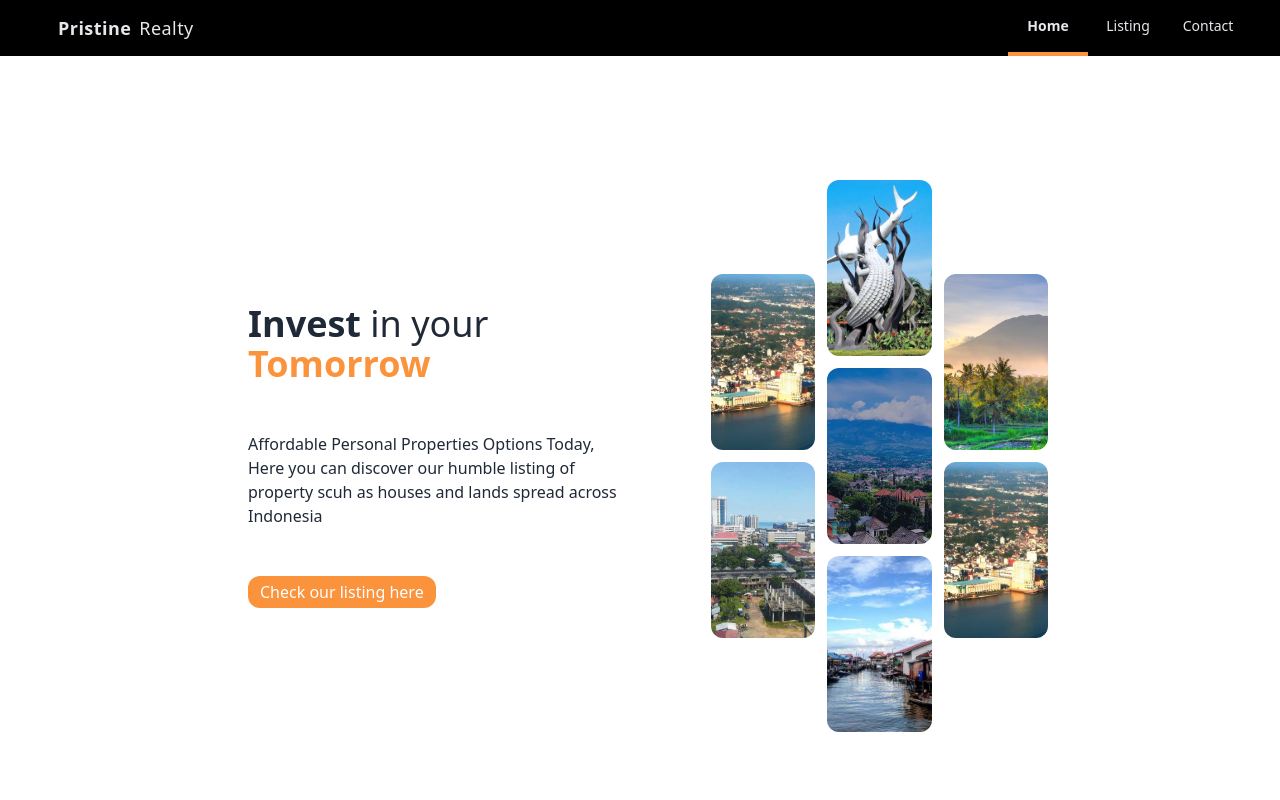
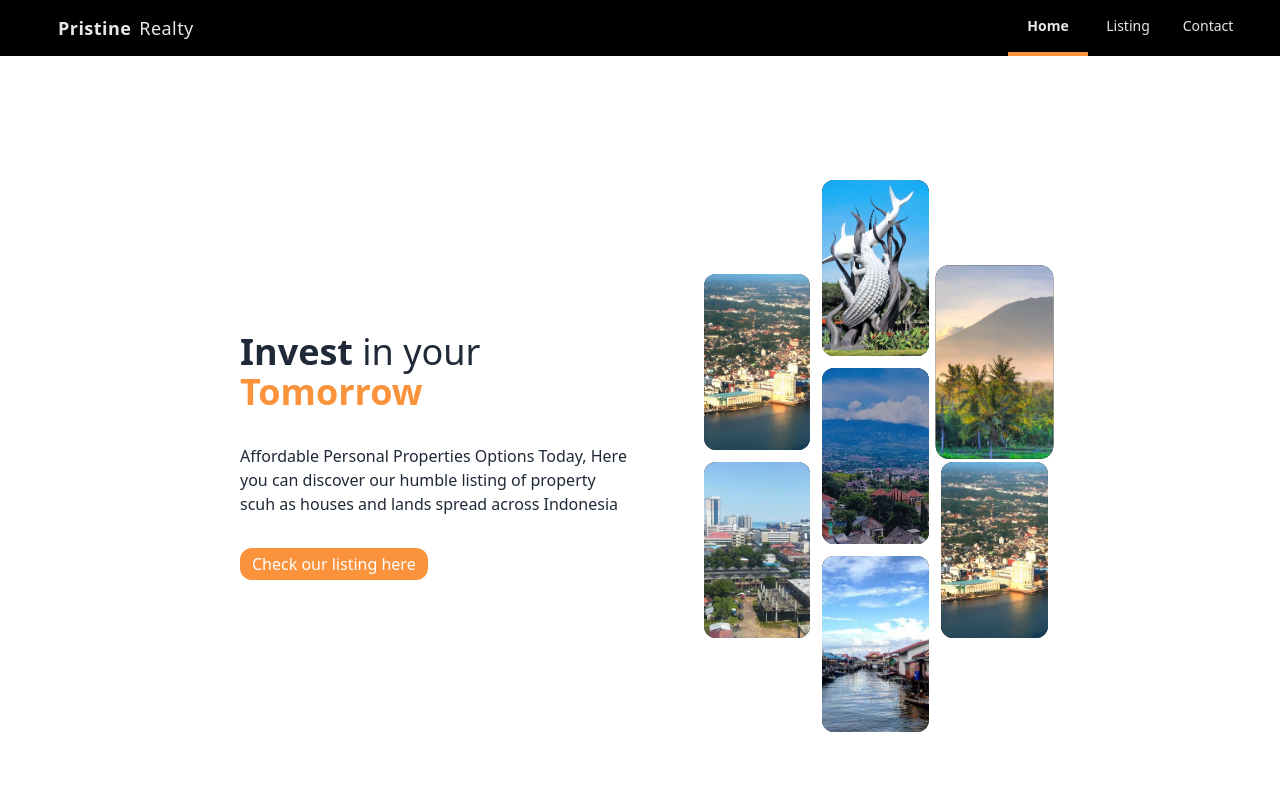
Before and after one commit to megatronhehe/realestate, a React (Vite) app: page / in a window 1280 px wide. Shown: the top 800 px of the page. Built offline with nearby package versions, Linux system fonts and the light colour scheme; data requests are answered from the project's data file; some icons are missing.

Commit message:
feature added: animated hero images

```diff
--- a/src/pages/Main/Hero.jsx
+++ /dev/null
@@ -1,106 +0,0 @@
-import React from "react";
-
-import heroImage from "../../assets/heroImage.jpg";
-import balikpapan from "../../assets/balikpapan.jpg";
-import surabaya from "../../assets/surabaya.jpg";
-import malang from "../../assets/malang.jpg";
-import bontang from "../../assets/bontang.jpg";
-import bali from "../../assets/bali.jpg";
-
-import { FaInstagram, FaWhatsapp, FaTiktok } from "react-icons/fa6";
-
-import { Link } from "react-router-dom";
-
-const Hero = () => {
-	return (
-		<header className="flex items-center justify-center h-screen text-gray-100">
-			<div className="w-full max-w-4xl p-0 sm:p-6">
-				<div className="flex items-center gap-8 sm:relative">
-					<div className="absolute p-8 text-white bg-black sm:bg-white sm:text-gray-800 backdrop-blur-sm sm:static bg-opacity-30">
-						<h1 className="text-4xl">
-							<span className="font-semibold">Invest</span> in your{" "}
-							<span className="font-semibold text-orange-400">Tomorrow</span>
-						</h1>
-
-						<p className="mt-12">
-							Affordable Personal Properties Options Today, Here you can
-							discover our humble listing of property scuh as houses and lands
-							spread across Indonesia
-						</p>
-
-						<button className="px-3 py-1 mt-12 text-white bg-orange-400 rounded-xl">
-							Check our listing here
-						</button>
-					</div>
-
-					<div className="flex items-center gap-3 p-4">
-						<div className="flex flex-col w-1/3 gap-3">
-							<div className="w-full h-44 ">
-								<img
-									src={heroImage}
-									alt="hero-image"
-									className="object-cover h-full rounded-xl"
-								/>
-							</div>
-							<div className="w-full h-44 ">
-								<img
-									src={balikpapan}
-									alt="hero-image"
-									className="object-cover h-full rounded-xl"
-								/>
-							</div>
-						</div>
-						<div className="flex flex-col w-1/3 gap-3">
-							<div className="w-full h-44 ">
-								<img
-									src={surabaya}
-									alt="hero-image"
-									className="object-cover h-full rounded-xl"
-								/>
-							</div>
-							<div className="w-full h-44 ">
-								<img
-									src={malang}
-									alt="hero-image"
-									className="object-cover h-full rounded-xl"
-								/>
-							</div>
-							<div className="w-full h-44 ">
-								<img
-									src={bontang}
-									alt="hero-image"
-									className="object-cover h-full rounded-xl"
-								/>
-							</div>
-						</div>
-						<div className="flex flex-col w-1/3 gap-3">
-							<div className="w-full h-44 ">
-								<img
-									src={bali}
-									alt="hero-image"
-									className="object-cover h-full rounded-xl"
-								/>
-							</div>
-							<div className="w-full h-44 ">
-								<img
-									src={heroImage}
-									alt="hero-image"
-									className="object-cover h-full rounded-xl"
-								/>
-							</div>
-						</div>
-					</div>
-				</div>
-			</div>
-
-			{/* <div className="absolute flex justify-center w-full h-full text-gray-700 duration-200 group hover:backdrop-blur-sm">
-				<h1 className="mt-12 text-2xl duration-500 group-hover:mt-40 group-hover:text-3xl group-hover:text-white">
-					Invest in your{" "}
-					<span className="font-semibold text-orange-400">Tomorrow</span>
-				</h1>
-			</div> */}
-		</header>
-	);
-};
-
-export default Hero;
--- /dev/null
+++ b/src/pages/Main/Hero/Hero.jsx
@@ -0,0 +1,40 @@
+import React from "react";
+import HeroImages from "./HeroImages";
+
+const Hero = () => {
+	return (
+		<header className="flex items-center justify-center h-screen text-gray-100">
+			<div className="w-full max-w-4xl p-0 sm:p-6">
+				<div className="flex items-center gap-8 sm:relative">
+					<div className="absolute z-10 p-6 text-white bg-black sm:bg-white sm:text-gray-800 backdrop-blur-sm sm:static bg-opacity-60">
+						<h1 className="text-4xl">
+							<span className="font-semibold">Invest</span> in your{" "}
+							<span className="font-semibold text-orange-400">Tomorrow</span>
+						</h1>
+
+						<p className="mt-8">
+							Affordable Personal Properties Options Today, Here you can
+							discover our humble listing of property scuh as houses and lands
+							spread across Indonesia
+						</p>
+
+						<button className="px-3 py-1 mt-8 text-white bg-orange-400 rounded-xl">
+							Check our listing here
+						</button>
+					</div>
+
+					<HeroImages />
+				</div>
+			</div>
+
+			{/* <div className="absolute flex justify-center w-full h-full text-gray-700 duration-200 group hover:backdrop-blur-sm">
+				<h1 className="mt-12 text-2xl duration-500 group-hover:mt-40 group-hover:text-3xl group-hover:text-white">
+					Invest in your{" "}
+					<span className="font-semibold text-orange-400">Tomorrow</span>
+				</h1>
+			</div> */}
+		</header>
+	);
+};
+
+export default Hero;
--- /dev/null
+++ b/src/pages/Main/Hero/HeroImageCard.jsx
@@ -0,0 +1,21 @@
+import React from "react";
+
+export default function HeroImageCard({ image, selectedIndex }) {
+	const { index, src } = image;
+
+	return (
+		<div
+			className={`w-full overflow-hidden duration-200 bg-black h-44 rounded-xl ${
+				selectedIndex === index ? "scale-110" : "scale-100"
+			}`}
+		>
+			<img
+				src={src}
+				alt="hero-image"
+				className={`object-cover h-full duration-200 ${
+					selectedIndex === index ? "scale-125" : "scale-100"
+				}`}
+			/>
+		</div>
+	);
+}
--- /dev/null
+++ b/src/pages/Main/Hero/HeroImages.jsx
@@ -0,0 +1,69 @@
+import React, { useEffect, useState } from "react";
+
+import heroImage from "../../../assets/heroImage.jpg";
+import balikpapan from "../../../assets/balikpapan.jpg";
+import surabaya from "../../../assets/surabaya.jpg";
+import malang from "../../../assets/malang.jpg";
+import bontang from "../../../assets/bontang.jpg";
+import bali from "../../../assets/bali.jpg";
+import HeroImageCard from "./HeroImageCard";
+
+export default function HeroImages() {
+	const imageData = [
+		{ index: 0, src: heroImage },
+		{ index: 1, src: balikpapan },
+		{ index: 2, src: surabaya },
+		{ index: 3, src: malang },
+		{ index: 4, src: bontang },
+		{ index: 5, src: bali },
+		{ index: 6, src: heroImage },
+	];
+
+	const [selectedIndex, setSelectedIndex] = useState(0);
+
+	useEffect(() => {
+		setInterval(() => {
+			const randomNumber = Math.floor(Math.random() * imageData.length);
+
+			setSelectedIndex(randomNumber);
+		}, 1500);
+	}, []);
+
+	const leftImagesElement = imageData
+		.slice(0, 2)
+		.map((image) => (
+			<HeroImageCard
+				key={image.index}
+				image={image}
+				selectedIndex={selectedIndex}
+			/>
+		));
+
+	const middleImagesElement = imageData
+		.slice(2, 5)
+		.map((image) => (
+			<HeroImageCard
+				key={image.index}
+				image={image}
+				selectedIndex={selectedIndex}
+			/>
+		));
+
+	const rightImagesElement = imageData
+		.slice(-2)
+		.map((image) => (
+			<HeroImageCard
+				key={image.index}
+				image={image}
+				selectedIndex={selectedIndex}
+			/>
+		));
+
+	return (
+		<div className="flex items-center gap-3 p-4">
+			<div className="flex flex-col w-1/3 gap-3">{leftImagesElement}</div>
+			<div className="flex flex-col w-1/3 gap-3">{middleImagesElement}</div>
+			<div className="flex flex-col w-1/3 gap-3">{rightImagesElement}</div>
+		</div>
+	);
+}
--- a/src/pages/Main/Main.jsx
+++ b/src/pages/Main/Main.jsx
@@ -1,5 +1,5 @@
 import React from "react";
-import Hero from "./Hero";
+import Hero from "./Hero/Hero";
 import Featured from "./Featured/Featured";
 import Numbers from "./Numbers";
 import Whyus from "./Whyus";
```
